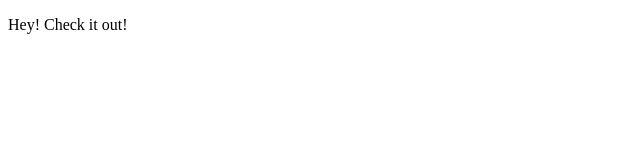
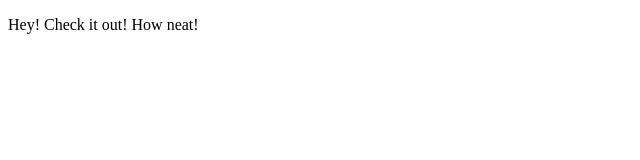
Before and after one commit to DerekBoat/FrescaCoffee.github.io, a plain HTML site: page index.html in a window 1280 px wide. Shown: the full height of the page, 0-640 px from the left. Drawn offline with Linux system fonts and the light colour scheme.

Commit message:
Change to text

```diff
--- a/index.html
+++ b/index.html
@@ -5,6 +5,6 @@
   <head>
 
   <body>
-    <p>Hey! Check it out!</p>
+    <p>Hey! Check it out! How neat!</p>
   </body>
 </html>
```
